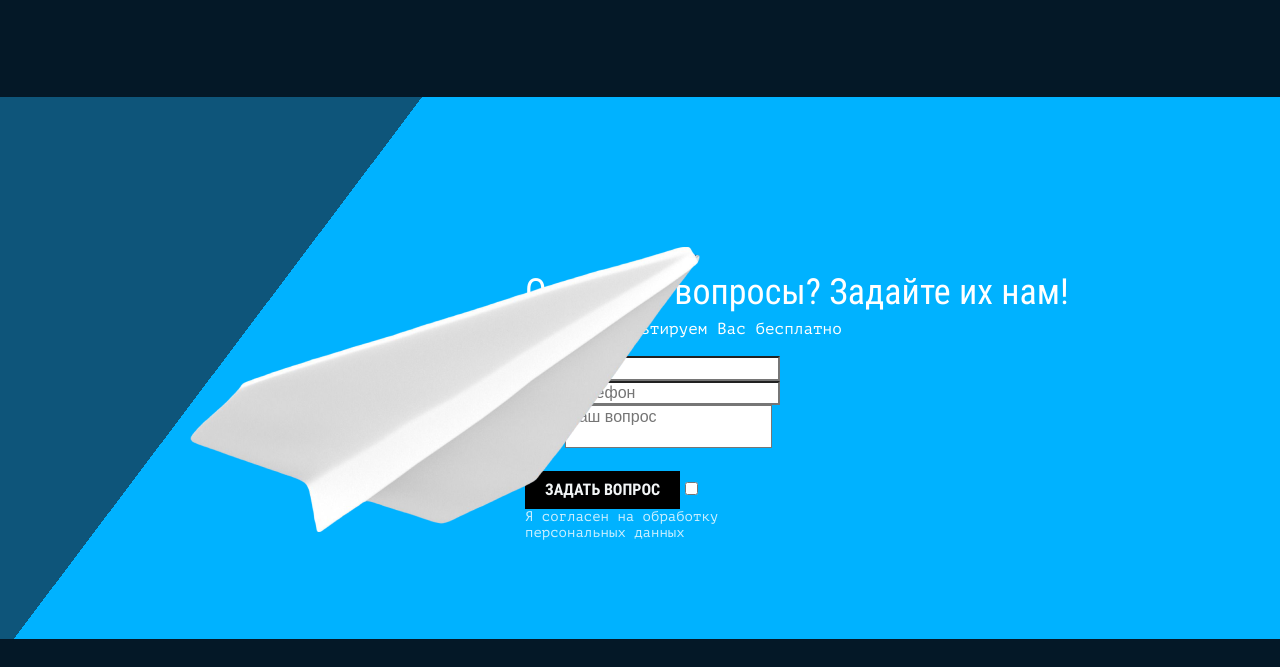
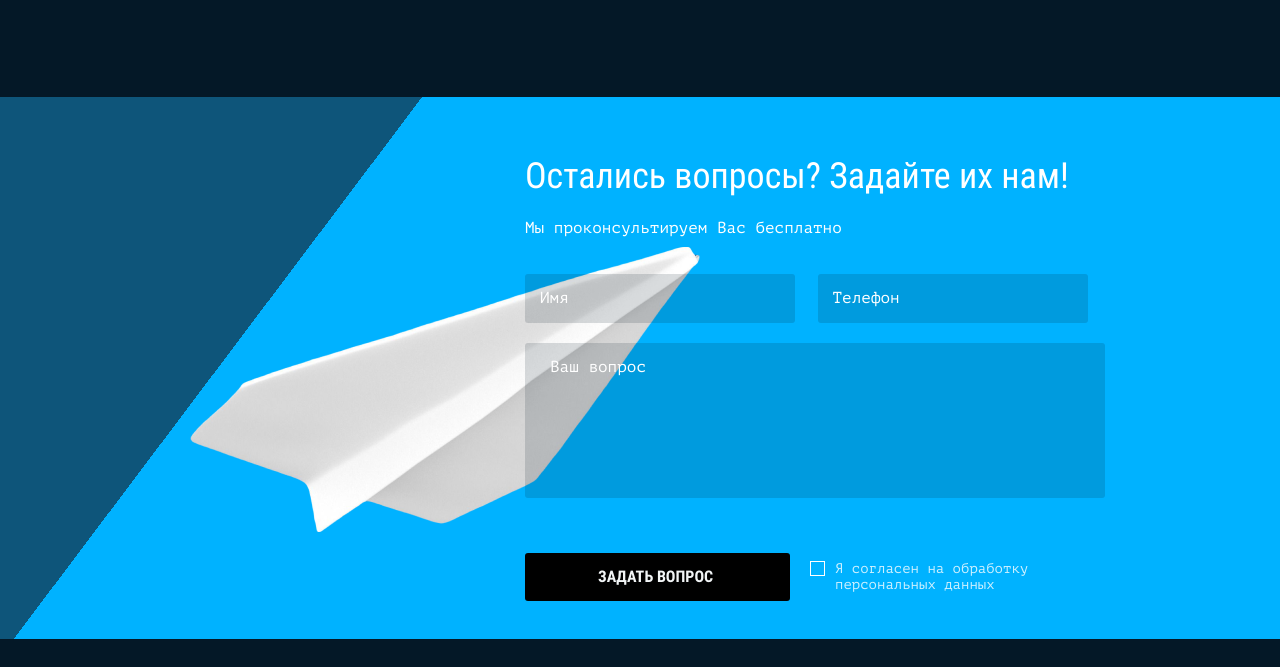
Before and after one commit to verrtiga/Smart-Device-, a website built with webpack: page source/index.html in a window 1280 px wide. Shown: the part 3527-4194 px from the top of the page. Built offline with nearby package versions, Linux system fonts and the light colour scheme; files whose address does not match are found by name.

Commit message:
десктоп форма

```diff
--- a/source/index.html
+++ b/source/index.html
@@ -172,20 +172,23 @@
         <div class=" fieldset-data">
           <ul class="fieldset-data__list">
             <li class="fieldset-data__item">
-              <input class="fieldset-data__input" type="text" minlength="1" placeholder="Имя" required>
+              <input class="custom-input fieldset-data__input" type="text" minlength="1" placeholder="Имя" required>
             </li>
             <li class="fieldset-data__item">
-              <input class="fieldset-data__input" type="text" minlength="1" placeholder="Телефон" required>
+              <input class="custom-input fieldset-data__input" type="text" minlength="1" placeholder="Телефон" required>
             </li>
-            <li class="fieldset-data__item">
-              <textarea class="fieldset-data__textarea" name="ask" placeholder="Ваш вопрос"></textarea>
+            <li class="fieldset-data__item fieldset-data__item--comment">
+              <textarea class="custom-textarea fieldset-data__textarea" name="ask" placeholder="Ваш вопрос"></textarea>
             </li>
           </ul>
         </div>
         <div class="form-ask-container">
           <button class="btn form-ask__button" type="submit">Задать вопрос</button>
-          <input class="form-ask__checkbox" type="checkbox" required>
-          <span class="form-ask__data">Я согласен на обработку<br>персональных данных</span>
+          <label class="form-ask__label">
+          <input class="form-ask__checkbox visually-hidden" type="checkbox" required>
+           <span class="form-ask__control"></span>
+          <p class="form-ask__data">Я согласен на обработку<br>персональных данных</p>
+          </label>
         </div>
       </form>
       </div>
--- a/source/sass/blocks/custom-input.scss
+++ b/source/sass/blocks/custom-input.scss
@@ -3,7 +3,7 @@
   position: relative;
 
   display: flex;
-  width: 530px;
+  width: 275px;
   padding: 14px 0 28px;
 
   @media screen and (max-width: 767px) {
--- a/source/sass/blocks/form.scss
+++ b/source/sass/blocks/form.scss
@@ -2,6 +2,14 @@
     min-height: 542px;
     background: linear-gradient(-53deg, rgba(0, 178, 255, 1) 75%, rgba(14, 85, 122, 1) 75%);
     position: relative;
+}
+
+.form-container {
+    margin-bottom: 35px;;
+}
+
+.fieldset-data {
+    margin-bottom: 35px;
 }
 
 .form__img {
@@ -15,7 +23,7 @@
     height: 420px;
     margin-left: auto;
     margin-right: 170px;
-    padding-top: 170px;
+    padding-top: 54px;
 
 }
 
@@ -27,6 +35,7 @@
     line-height: 51px;
     color: $color-default-white;
     margin: 0;
+    margin-bottom: 15px;
 }
 
 .form__description {
@@ -47,6 +56,98 @@
     line-height: 16px;
     color: $color-default-white;
     opacity: 0.8;
-    display:block;
+    display: block;
     width: 320px;
+    margin:0;
+    padding-left: 45px;
 }
+
+.fieldset-data__list {
+    list-style-type: none;
+    margin: 0;
+    padding: 0;
+    display: grid;
+    grid-template-columns: repeat(2, 1fr);
+    grid-template-rows: auto;
+}
+
+.fieldset-data__item {
+    font-family: $ff-mono;
+    font-style: normal;
+    font-weight: 400;
+    font-size: 16px;
+    line-height: 22px;
+    color: $color-default-white;
+    margin-bottom: 20px;
+}
+
+.fieldset-data__item--comment {
+    grid-row: 2/3;
+    grid-column: 1/3;
+}
+
+.fieldset-data__input {
+    background: rgba(4, 20, 39, 0.15);
+    border-radius: 3px;
+    border: 0;
+    width: 270px;
+    padding: 15px;
+    outline: none;
+    color: $color-default-white;
+}
+
+.fieldset-data__input::placeholder {
+    color: $color-default-white;
+}
+
+
+.fieldset-data__textarea {
+    background: rgba(4, 20, 39, 0.15);
+    border: 0;
+    border-radius: 3px;
+    padding: 15px 25px;
+    width: 580px;
+    height: 155px;
+    outline: none;
+    color: $color-default-white;
+}
+
+.fieldset-data__textarea::placeholder {
+    color: $color-default-white;
+}
+
+.form-ask-container {
+    display: flex;
+    align-items: center;
+}
+
+.form-ask__button {
+    width: 265px;
+    border-radius: 3px;
+    padding: 15px 73px;
+}
+
+.form-ask__control {
+    position: absolute;
+    width: 15px;
+    height: 15px;
+    border: 1px solid $color-default-white;
+    left:20px;
+}
+
+.form-ask__label {
+    position: relative;
+}
+
+.form-ask__checkbox[type="checkbox"]:checked + .form-ask__control::before,
+.form-ask__checkbox[type="checkbox"]:checked + .form-ask__control::after {
+    content: "";
+    position: absolute;
+    background-image: url(../../img/svg/check-icon.svg);
+    background-repeat: no-repeat;
+    top:3px;
+    left: 2px;
+    bottom: 0;
+    width: 8px;
+    height: 8px;
+}
```
Also changed, not shown: build/css/style.css, build/css/style.min.css, build/img/svg/check-icon.svg (added), build/index.html, source/img/svg/check-icon.svg (added), 1 other file.
